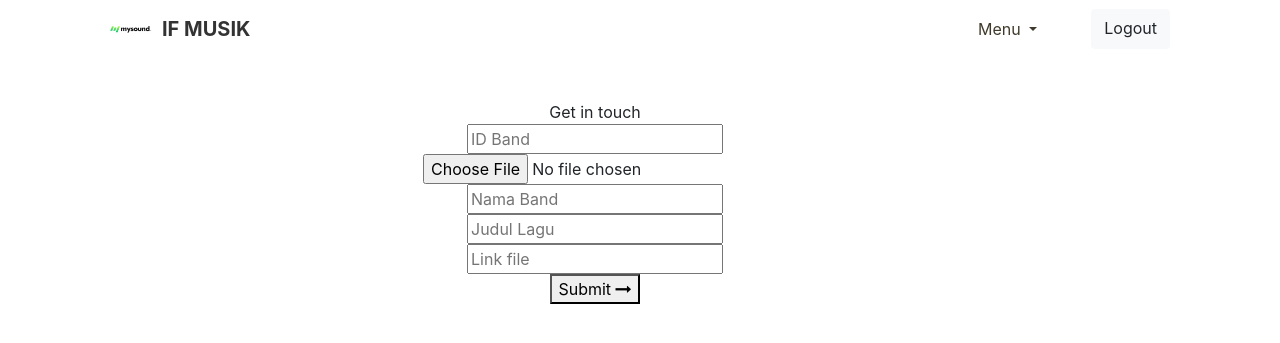
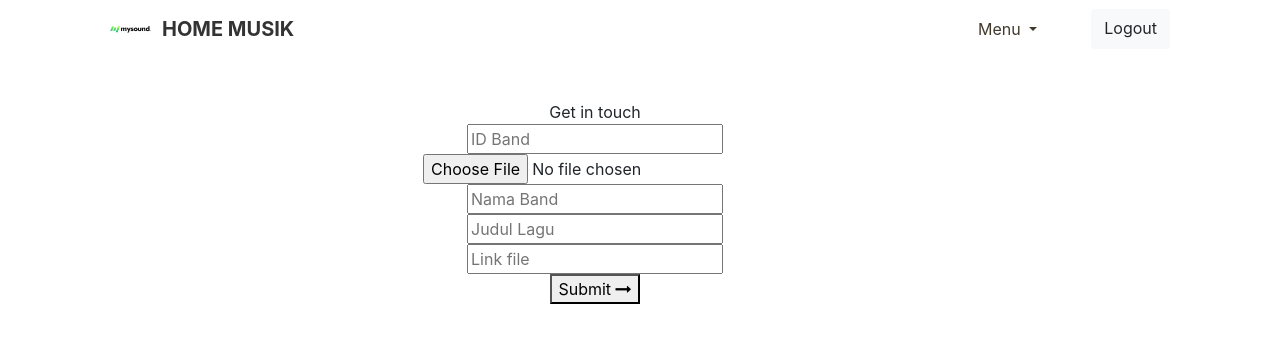
Before and after one commit to FachriezalNugraha/musikku2, a PHP site: page /input.php in a window 1280 px wide. Shown: the top 343 px of the page. Run offline with PHP 8.4, Linux system fonts and the light colour scheme; the visitor is signed in with stand-in values (Sample User, id 1); some libraries are stand-ins or nearby versions.

Commit message:
update konek7

```diff
--- a/input.php
+++ b/input.php
@@ -13,7 +13,7 @@ if(empty($_SESSION['username']))
 <head>
     <meta charset="utf-8">
     <meta name="viewport" content="width=device-width, initial-scale=1.0">
-    <title>MUSIK</title>
+    <title>HOME MUSIK</title>
     <link rel="stylesheet" href="assets/bootstrap/css/bootstrap.min.css">
     <link rel="stylesheet" href="assets/fonts/font-awesome.min.css">
     <link rel="stylesheet" href="assets/css/-Login-form-Page-BS4-.css">
@@ -31,12 +31,12 @@ if(empty($_SESSION['username']))
 <body>
     <div>
         <nav class="navbar navbar-light navbar-expand-md fixed-top navigation-clean-button" style="height:58px;">
-            <div class="container"><a class="navbar-brand" href="#"><img src="assets/img/mysound.jpg" id="logo">IF MUSIK</a><button class="navbar-toggler" data-toggle="collapse" data-target="#navcol-1"><span class="sr-only">Toggle navigation</span><span class="navbar-toggler-icon"></span></button>
+            <div class="container"><a class="navbar-brand" href="#"><img src="assets/img/mysound.jpg" id="logo">HOME MUSIK</a><button class="navbar-toggler" data-toggle="collapse" data-target="#navcol-1"><span class="sr-only">Toggle navigation</span><span class="navbar-toggler-icon"></span></button>
                 <div
                     class="collapse navbar-collapse" id="navcol-1">
                     <ul class="nav navbar-nav ml-auto">
                         <li class="dropdown"><a class="dropdown-toggle nav-link dropdown-toggle" data-toggle="dropdown" aria-expanded="false" href="#">Menu&nbsp;</a>
-                            <div class="dropdown-menu" role="menu"><a class="dropdown-item" role="presentation" href="input.php">Add Lagu</a><a class="dropdown-item" role="presentation" href="tabel_lagu.php">Daftar lagu</a></div>
+                            <div class="dropdown-menu" role="menu"><a class="dropdown-item" role="presentation" href="input.php">Tambahkan Lagu</a><a class="dropdown-item" role="presentation" href="tabel_lagu.php">Daftar lagu</a></div>
                         </li>
                         <li class="nav-item" role="presentation"><a class="nav-link" href="#"></a></li>
                    <a class="btn btn-light action-button" role="button" href="logoutadmin.php">Logout</a></span></div>
```
